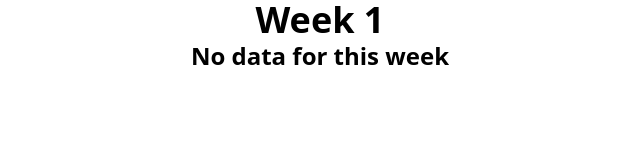
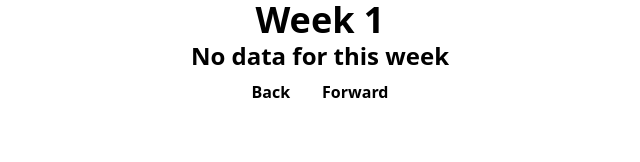
Before and after one commit to ismailhozza/tfm, a React (Vite) app: page / in a window 1280 px wide. Shown: the top 162 px of the page, without its empty margins (320-960 px from the left). Built offline with nearby package versions, Linux system fonts and the light colour scheme.

Commit message:
feat: back and forth buttons

```diff
--- a/src/App.tsx
+++ b/src/App.tsx
@@ -1,3 +1,4 @@
+import React, { useState } from "react";
 import clsx from "clsx";
 
 import { GiWeightLiftingUp } from "react-icons/gi";
@@ -70,11 +71,31 @@ function getDayName(dayNumber: string) {
   }
 }
 
+const BackAndForwardControls = ({ weekNumber, setWeekNumber }: { weekNumber: number; setWeekNumber: (weekNumber: number) => void }) => {
+  return (
+    <div className="flex flex-row justify-between">
+      <button
+        className="bg-blue-500 hover:bg-blue-700 text-white font-bold py-2 px-4 rounded"
+        onClick={() => {
+          setWeekNumber(weekNumber - 1);
+        }}
+      >
+        Back
+      </button>
+      <button
+        className="bg-blue-500 hover:bg-blue-700 text-white font-bold py-2 px-4 rounded"
+        onClick={() => {
+          setWeekNumber((weekNumber + 1) % 52 + 1);
+        }}
+      >
+        Forward
+      </button>
+    </div>
+  );
+};
 
 function App() {
-
-  const weekNumber = getWeekNumber(new Date())[1];
-  console.log('weekNumber:', weekNumber)
+  const [weekNumber, setWeekNumber] = useState(getWeekNumber(new Date())[1]);
 
   // Check for week number overflow
   if (Object.keys(data).includes(weekNumber.toString()) === false) {
@@ -86,6 +107,7 @@ function App() {
         <div className="text-2xl font-bold">
           No data for this week
         </div>
+        <BackAndForwardControls weekNumber={weekNumber} setWeekNumber={setWeekNumber} />
       </div>
     );
   }
@@ -143,8 +165,8 @@ function App() {
           <div className="flex flex-col justify-center items-center flex-wrap">
             {SevenDaysPlan}
           </div>
-
         </div>
+        <BackAndForwardControls weekNumber={weekNumber} setWeekNumber={setWeekNumber} />
         <div className="bg-secondary ml-2 p-4">
           <p className="text-center mb-2 text-md font-bold">LEGEND</p>
           <p>
```
